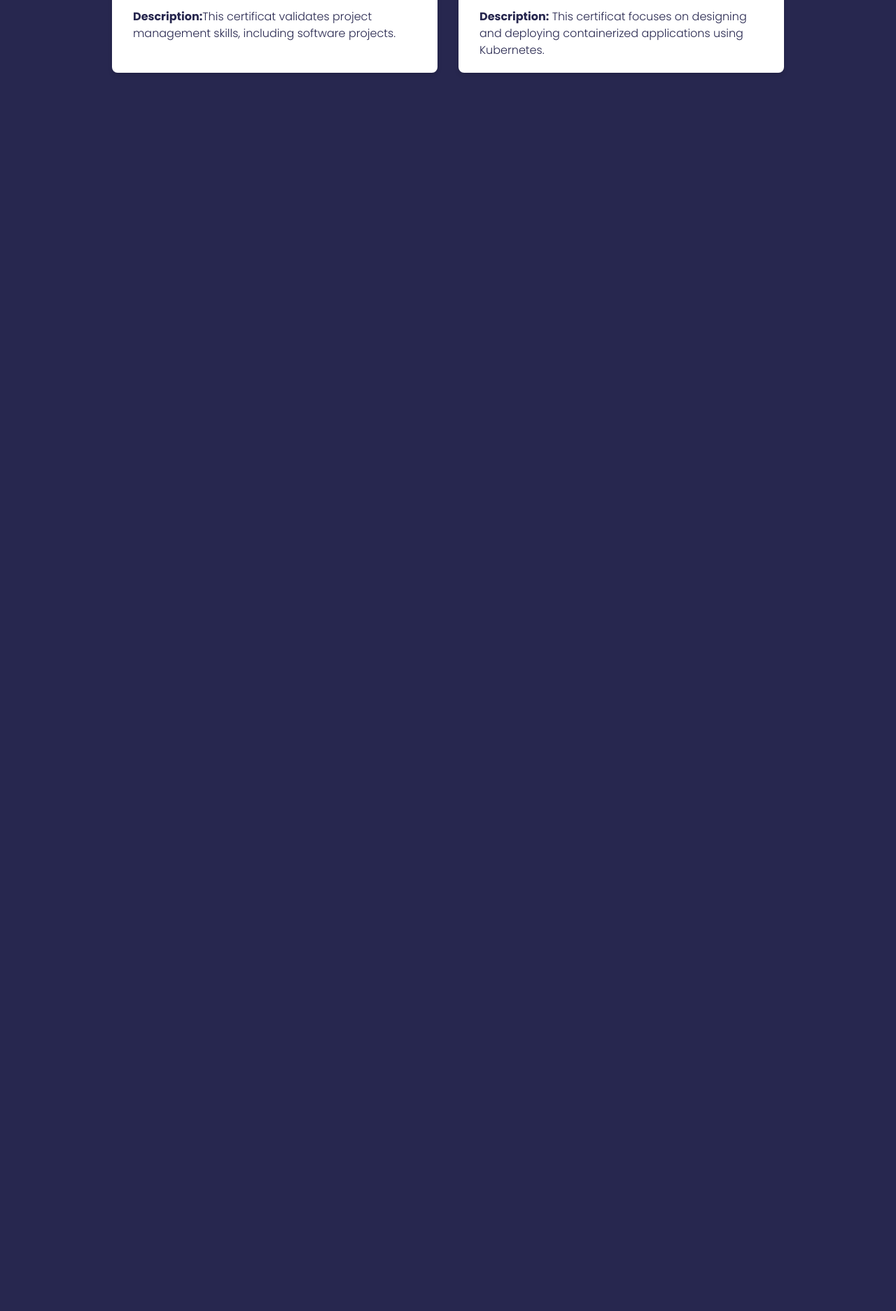
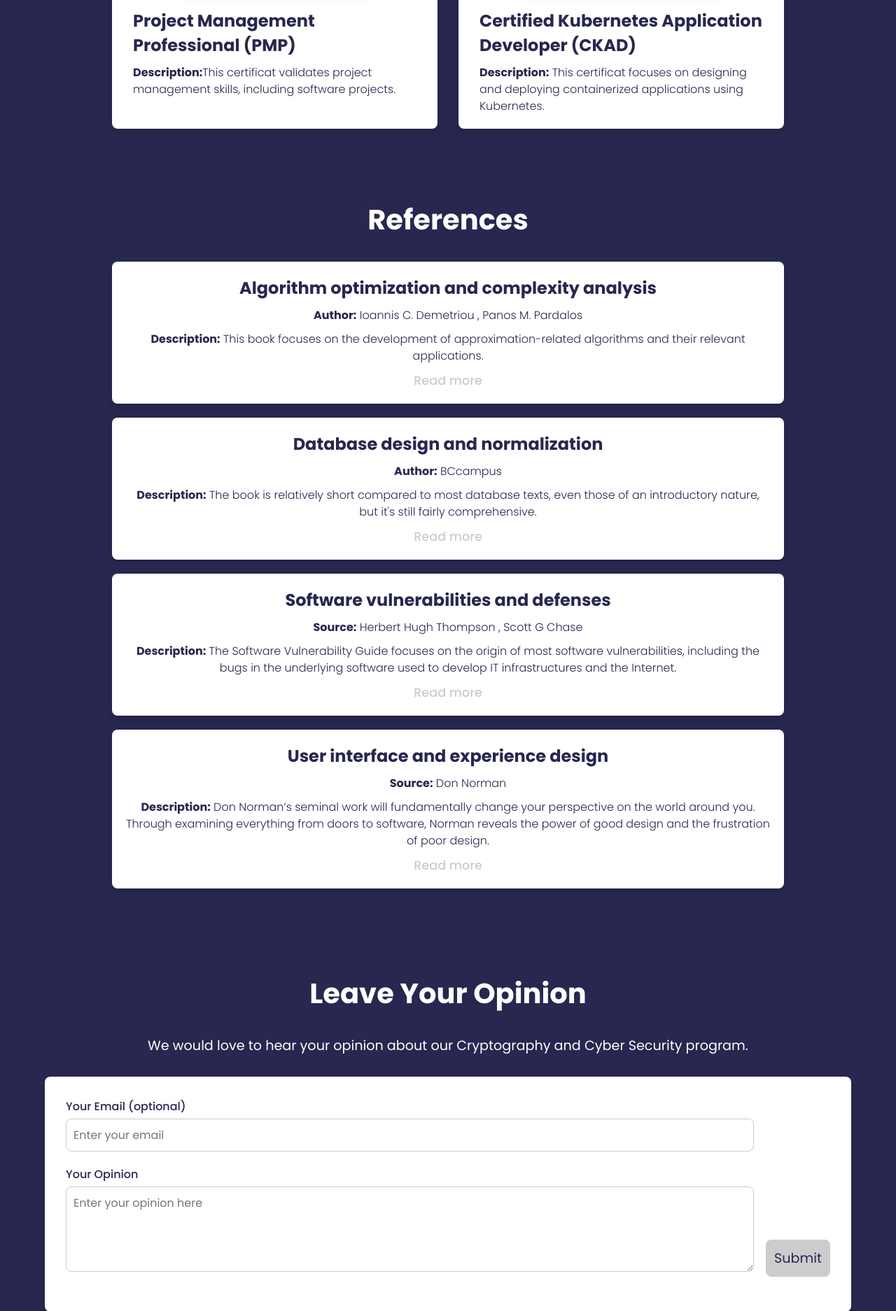
Before and after one commit to iamAbdo/TecWeb, a PHP site: page /software-engeneering.html in a window 1280 px wide. Shown: the part 2845-4719 px from the top of the page at 70% size. Before the commit the page ends 2949 px from the top, so only its background shows below. Run offline with PHP 8.4, Linux system fonts and the light colour scheme.

Commit message:
SE finish

```diff
--- a/software-engeneering.html
+++ b/software-engeneering.html
@@ -9,6 +9,26 @@
 </head>
 
 <body>
+
+
+    <header class="header">
+        <div class="logo">
+            <a href="index.html">
+                <img src="NASAHN ACADEMY.svg" alt="Logo">
+            </a>
+        </div>
+        <div class="nav-links">
+            <a href="#home">Home</a>
+            <a href="#about-us">About Us</a>
+            <a href="#contact-us">Contact Us</a>
+            <a href="#degrees">Degrees</a>
+            <a href="#specialities">Specialties</a>
+            <a href="#research">Research</a>
+        </div>
+        <button class="apply-button">Apply</button>
+    </header>
+
+
 
     <section class="section-one">
         <h1 class="specialty-name">Software Engineering</h1>
@@ -23,22 +43,22 @@
         <h2 class="section-title">Modules enseignés</h2>
         <div class="modules-list">
             <div class="module">
-                <p>Cryptographie Symétrique</p>
+                <p>Basics of programming languages</p>
             </div>
             <div class="module">
-                <p>Cryptographie Asymétrique</p>
+                <p>Algorithm optimization and complexity analysis</p>
             </div>
             <div class="module">
-                <p>Protocoles de Sécurité</p>
+                <p>Project management and collaborative tools</p>
             </div>
             <div class="module">
-                <p>Analyse des Menaces et Vulnérabilités</p>
+                <p>Database design and normalization</p>
             </div>
             <div class="module">
-                <p>Cryptographie Post-Quantique</p>
+                <p>Software vulnerabilities and defenses</p>
             </div>
             <div class="module">
-                <p>Sécurité des Réseaux</p>
+                <p>User interface and experience design</p>
             </div>
         </div>
     </section>
@@ -97,6 +117,62 @@
             </div>
         </div>
     </section>
+
+
+    <section class="section-four">
+        <h2 class="section-title">References</h2>
+        <div class="references-list">
+            <div class="reference">
+                <h3>Algorithm optimization and complexity analysis</h3>
+                <p><strong>Author:</strong> Ioannis C. Demetriou , Panos M. Pardalos</p>
+                <p><strong>Description:</strong> This book focuses on the development of approximation-related algorithms and their relevant applications.</p>
+                <a href="https://link.springer.com/book/10.1007/978-3-030-12767-1" class="reference-link">Read more</a>
+            </div>
+            <div class="reference">
+                <h3>Database design and normalization</h3>
+                <p><strong>Author:</strong> BCcampus</p>
+                <p><strong>Description:</strong> The book is relatively short compared to most database texts, even those of an introductory nature, but it's still fairly comprehensive.</p>
+                <a href="https://open.umn.edu/opentextbooks/textbooks/354" class="reference-link">Read more</a>
+            </div>
+            <div class="reference">
+                <h3>Software vulnerabilities and defenses</h3>
+                <p><strong>Source:</strong> Herbert Hugh Thompson , Scott G Chase</p>
+                <p><strong>Description:</strong> The Software Vulnerability Guide focuses on the origin of most software vulnerabilities, including the bugs in the underlying software used to develop IT infrastructures and the Internet.</p>
+                <a href="https://www.eccouncil.org/programs/certified-ethical-hacker-ceh/" class="reference-link">Read more</a>
+            </div>
+            <div class="reference">
+                <h3>User interface and experience design</h3>
+                <p><strong>Source:</strong> Don Norman</p>
+                <p><strong>Description:</strong> Don Norman’s seminal work will fundamentally change your perspective on the world around you. Through examining everything from doors to software, Norman reveals the power of good design and the frustration of poor design.</p>
+                <a href="https://www.interaction-design.org/literature/article/ux-design-books-guide" class="reference-link">Read more</a>
+            </div>
+        </div>
+    </section>
+
+
+
+
+    <section class="section-five">
+        <h2 class="section-title">Leave Your Opinion</h2>
+        <p class="section-description">We would love to hear your opinion about our Cryptography and Cyber Security program.</p>
+        <form action="#" method="POST" class="feedback-form">
+            <div class="form-grid">
+                <div>
+                    <div class="form-group">
+                        <label for="email">Your Email (optional)</label>
+                        <input type="email" id="email" name="email" placeholder="Enter your email">
+                    </div>
+                    <div class="form-group">
+                        <label for="feedback">Your Opinion</label>
+                        <textarea id="feedback" name="feedback" rows="4" placeholder="Enter your opinion here" required></textarea>
+                    </div>
+                </div>
+                <div class="form-group submit-group">
+                    <button type="submit" class="submit-button">Submit</button>
+                </div>
+            </div>
+        </form>
+    </section>
 </body>
 
 </html>
--- a/software-engineering.css
+++ b/software-engineering.css
@@ -167,3 +167,209 @@ body {
     line-height: 1.5;
     font-weight: 300;
 }
+
+
+.section-five {
+    width: 100%;
+    padding: 50px 0;
+    text-align: center;
+    background-color: var(--body-color);
+}
+
+.section-title {
+    font-size: 2.5rem;
+    font-weight: bold;
+    margin-bottom: 20px;
+}
+
+.section-description {
+    font-size: 1.2rem;
+    margin-bottom: 30px;
+    color: var(--text-color);
+}
+
+.feedback-form {
+    max-width: 90%;
+    margin: 0 auto;
+    padding: 0 20px;
+    background-color: var(--text-color);
+    color: var(--body-color);
+    border-radius: 8px;
+    box-shadow: 0 4px 6px rgba(0, 0, 0, 0.1);
+    padding: 30px;
+}
+
+.form-grid{
+    display: grid;
+    grid-template-columns: 90% 10%;
+}
+
+.form-group {
+    margin-bottom: 20px;
+    text-align: left;
+}
+
+.form-group label {
+    font-size: 1rem;
+    font-weight: 500;
+    display: block;
+    margin-bottom: 5px;
+}
+
+.form-group input, .form-group textarea {
+    width: 100%;
+    padding: 10px;
+    font-size: 1rem;
+    border: 1px solid #ccc;
+    border-radius: 8px;
+    color: var(--text-color);
+}
+
+.form-group input:focus, .form-group textarea:focus {
+    border-color: var(--link-color);
+    outline: none;
+}
+
+.submit-group {
+    display: flex;
+    justify-content: flex-end;
+}
+
+.submit-button {
+    padding: 12px;
+    max-height: 64px;
+    align-self: end;
+    font-size: 1.2rem;
+    background-color: var(--link-color);
+    color: var(--body-color);
+    border: none;
+    border-radius: 8px;
+    cursor: pointer;
+    transition: background-color 0.3s ease;
+}
+
+.submit-button:hover {
+    background-color: #999;
+}
+
+
+
+.header {
+    display: flex;
+    align-items: center;
+    justify-content: space-between;
+    padding: 10px 20px;
+    height: 10vh;
+    color: var(--body-color);
+    background-color: var(--text-color);
+}
+
+.logo img {
+    width: 75px;
+    height: auto;
+}
+
+.nav-links {
+    display: flex;
+    justify-content: space-between;
+    cursor: pointer;
+    width: 60%;
+    list-style: none;
+}
+
+.nav-links a {
+    position: relative;
+    text-decoration: none;
+    color: var(--body-color);
+    font-size: 16px;
+    font-weight: bold;
+}
+
+.nav-links a::after {
+    content: "";
+    position: absolute;
+    bottom: -5px;
+    height: 1px;
+    width: 100%;
+    left: 0;
+    background-color: var(--body-color);
+    transition: 0.3s;
+    transition-timing-function: easy-in-out;
+    transform: scaleX(0);
+}
+
+.nav-links a:hover::after {
+    transform: scaleX(1);
+}
+
+.apply-button {
+    background-color: #30d5c8;
+    color: white;
+    border-radius: 19px;
+    border: 1px solid #30d5c8;
+    cursor: pointer;
+    line-height: 20px;
+    padding: 5px 10px;
+    font-weight: 1000;
+    font-size: large;
+    transition: all 0.3s ease;
+}
+
+.apply-button:hover {
+    background-color: gray;
+    border: 1px solid gray;
+}
+
+
+.section-four {
+    width: 100%;
+    padding: 50px 0;
+    text-align: center;
+    background-color: var(--body-color);
+}
+
+.references-list {
+    max-width: 1000px;
+    margin: 0 auto;
+    padding: 0 20px;
+}
+
+.reference {
+    background-color: var(--text-color);
+    color: var(--body-color);
+    padding: 20px;
+    border-radius: 8px;
+    box-shadow: 0 4px 6px rgba(0, 0, 0, 0.1);
+    margin-bottom: 20px;
+    transition: transform 0.3s ease;
+}
+
+.reference h3 {
+    font-size: 1.5rem;
+    font-weight: bold;
+    margin-bottom: 10px;
+}
+
+.reference p {
+    font-size: 1rem;
+    line-height: 1.5;
+    font-weight: 300;
+    margin-bottom: 10px;
+}
+
+.reference-link {
+    color: var(--link-color);
+    text-decoration: none;
+    font-weight: 500;
+    font-size: 1.1rem;
+}
+
+.reference-link:hover {
+    text-decoration: underline;
+}
+
+.section-title {
+    font-size: 2.5rem;
+    font-weight: bold;
+    margin-bottom: 30px;
+}
```
